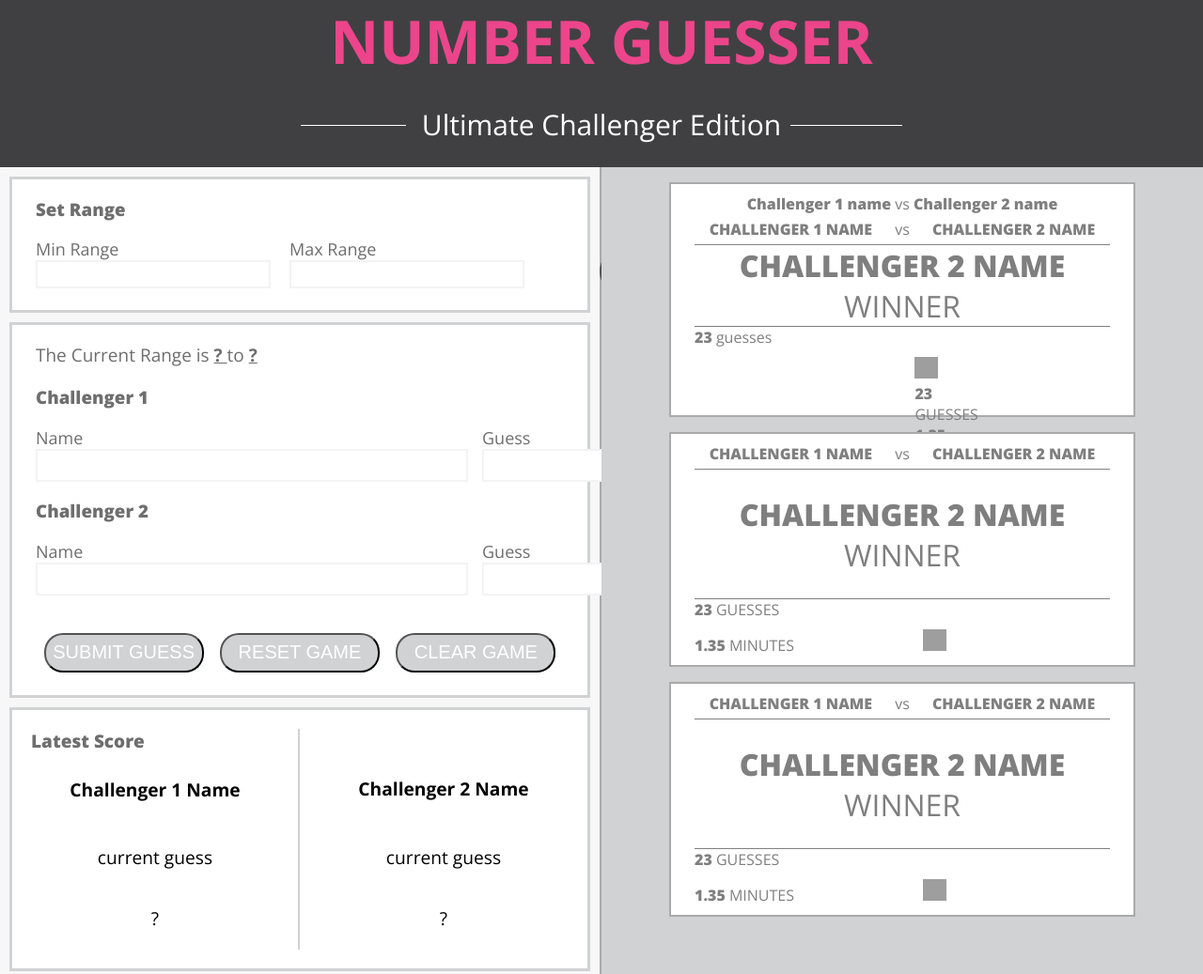
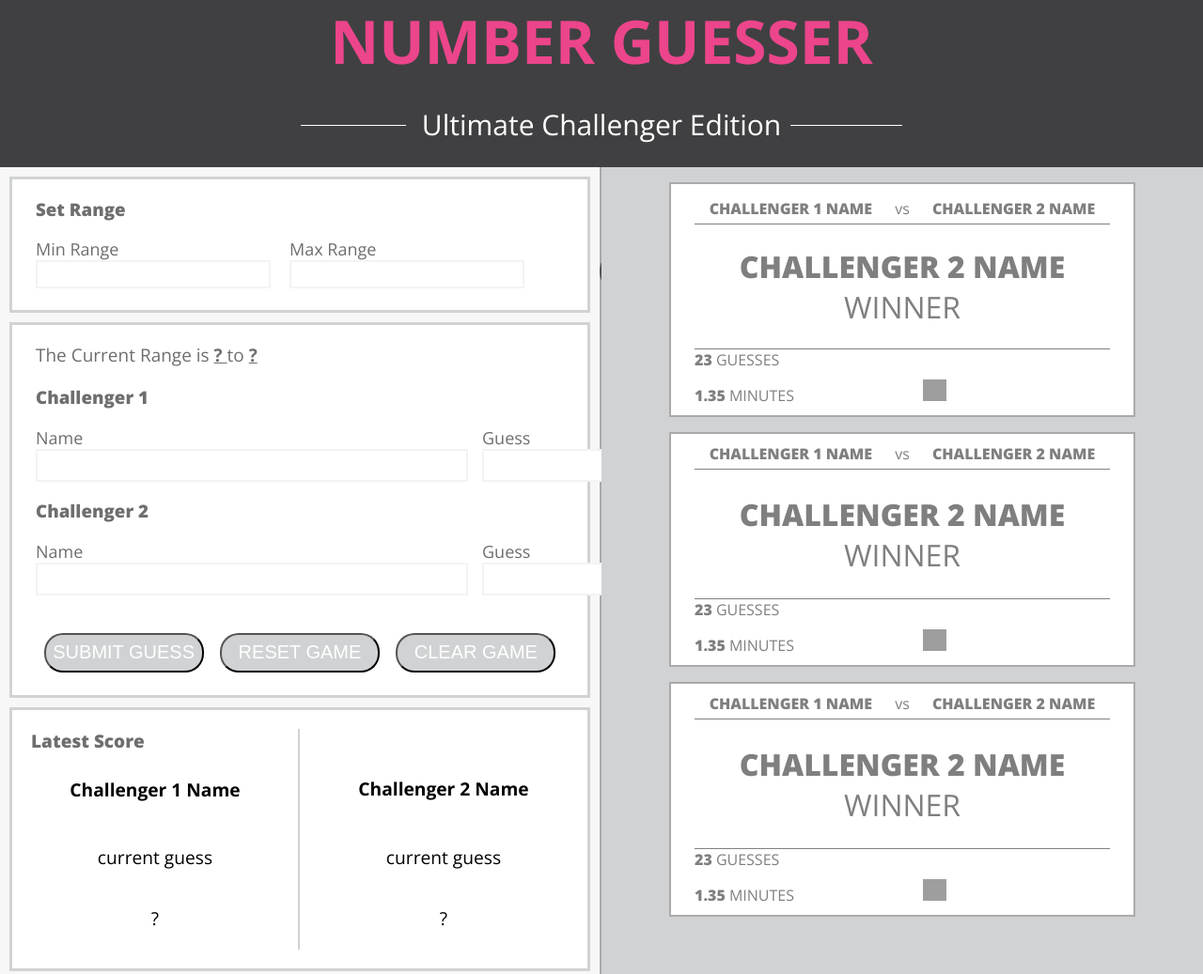
Before and after one commit to julianenochs/Number-Guesser, a plain HTML site: page index.html in a window 1280 px wide. Shown: the top 1037 px of the page at 94% size. Drawn offline with nearby package versions, Linux system fonts and the light colour scheme; grey boxes are pictures that could not be loaded.

Commit message:
Style bottom

```diff
--- a/index.html
+++ b/index.html
@@ -188,13 +188,6 @@
       <section class="card_1">
         <div class="top_of_card">
           <p class="challenger_card_name">
-            <span class="bold">
-              Challenger 1 name
-            </span>
-             vs
-            <span class="bold">
-              Challenger 2 name
-            </span>
           <p class="challenger_card_name"><span class="bold">CHALLENGER 1 NAME</span> <span class="vs">vs</span> <span class="bold">CHALLENGER 2 NAME</span>
         </div>
         <div class="middle_of_card">
@@ -206,21 +199,6 @@
           </p>
         </div>
         <div class="bottom_of_card">
-          <p class="bottom_card_guess">
-            <span class="bold">
-              23
-            </span>
-              guesses
-          </p>
-          <p class="bottom_card_time">
-            <span class="bold">
-              1.35
-            </span>
-               minutes
-          </p>
-          <div class="bottom_card_image">
-            <img class="x_button" src="https://www.freeiconspng.com/uploads/white-close-button-png-16.png">
-          <div>
           <p class="bottom_card_guess"><span class="bold">23</span> GUESSES</p>
           <p class="bottom_card_time"><span class="bold">1.35</span> MINUTES</p>
           <div class="bottom_card_image"><img class="x_button" src="https://www.freeiconspng.com/uploads/white-close-button-png-16.png"><div>
```
